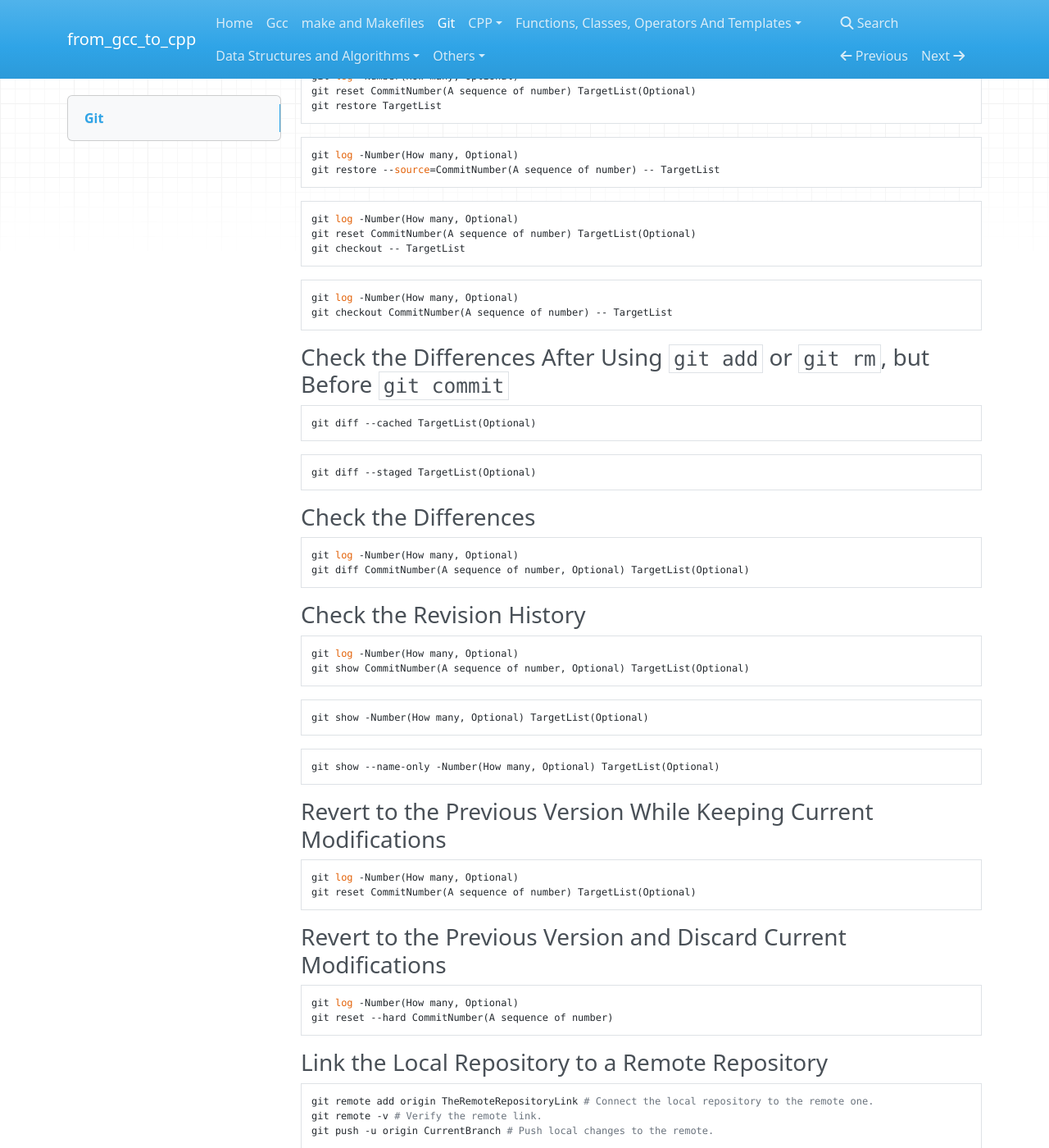
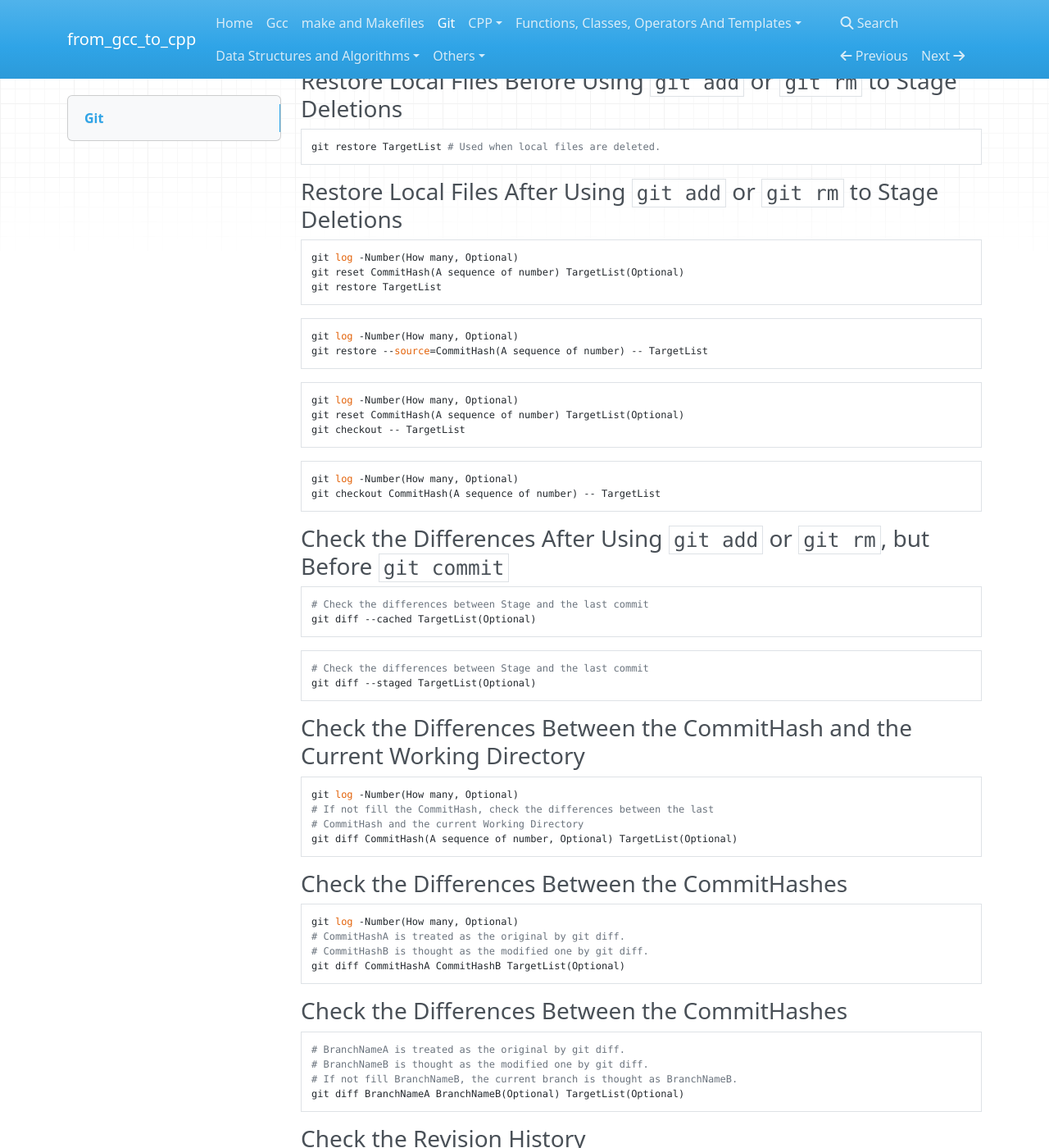
Before and after one commit to 0BananaBig0/from_gcc_to_cpp, an MkDocs documentation site: the page built from docs/Git.md, in a window 1280 px wide and 1400 px high, scrolled down 3554 px. Shown: the whole window at 82% size. Built offline with MkDocs 1.6.1, drawn with Linux system fonts in a browser that asks for light colours; nearby versions of some CDN libraries; some of the changed text lies outside the part shown.

Commit message:
Update Git.md

````diff
--- a/docs/Git.md
+++ b/docs/Git.md
@@ -11,12 +11,15 @@
   - [Add Files to a Branch](#add-files-to-a-branch)
   - [Delete Files of a Branch](#delete-files-of-a-branch)
   - [Check the Status](#check-the-status)
+  - [Check the Log](#check-the-log)
   - [Check Who Modified the File](#check-who-modified-the-file)
   - [Discard Current Modifications](#discard-current-modifications)
   - [Restore Local Files Before Using `git add` or `git rm` to Stage Deletions](#restore-local-files-before-using-git-add-or-git-rm-to-stage-deletions)
   - [Restore Local Files After Using `git add` or `git rm` to Stage Deletions](#restore-local-files-after-using-git-add-or-git-rm-to-stage-deletions)
   - [Check the Differences After Using `git add` or `git rm`, but Before `git commit`](#check-the-differences-after-using-git-add-or-git-rm-but-before-git-commit)
-  - [Check the Differences](#check-the-differences)
+  - [Check the Differences Between the CommitHash and the Current Working Directory](#check-the-differences-between-the-commithash-and-the-current-working-directory)
+  - [Check the Differences Between the CommitHashes](#check-the-differences-between-the-commithashes)
+  - [Check the Differences Between the CommitHashes](#check-the-differences-between-the-commithashes-1)
   - [Check the Revision History](#check-the-revision-history)
   - [Revert to the Previous Version While Keeping Current Modifications](#revert-to-the-previous-version-while-keeping-current-modifications)
   - [Revert to the Previous Version and Discard Current Modifications](#revert-to-the-previous-version-and-discard-current-modifications)
@@ -32,7 +35,10 @@
   - [Copy the Specific Modification from Another Branch to the Current Branch](#copy-the-specific-modification-from-another-branch-to-the-current-branch)
   - [Push the Current Branch to The Remote Repository](#push-the-current-branch-to-the-remote-repository)
   - [Reorganize the Commit History](#reorganize-the-commit-history)
-  - [Tag Commits](#tag-commits)
+  - [Show Tags](#show-tags)
+  - [Tag a CommitHash](#tag-a-commithash)
+  - [Push the Tag to Remote](#push-the-tag-to-remote)
+  - [Delete a Tag](#delete-a-tag)
 
 <!-- vim-markdown-toc -->
 
@@ -159,6 +164,12 @@
 git status
 ```
 
+### Check the Log
+
+```SH
+git log -Number(How many, Optional) BranchName(Optional)
+```
+
 ### Check Who Modified the File
 
 ```SH
@@ -181,48 +192,70 @@
 
 ```SH
 git log -Number(How many, Optional)
-git reset CommitNumber(A sequence of number) TargetList(Optional)
+git reset CommitHash(A sequence of number) TargetList(Optional)
 git restore TargetList
 ```
 
 ```SH
 git log -Number(How many, Optional)
-git restore --source=CommitNumber(A sequence of number) -- TargetList
+git restore --source=CommitHash(A sequence of number) -- TargetList
 ```
 
 ```SH
 git log -Number(How many, Optional)
-git reset CommitNumber(A sequence of number) TargetList(Optional)
+git reset CommitHash(A sequence of number) TargetList(Optional)
 git checkout -- TargetList
 ```
 
 ```SH
 git log -Number(How many, Optional)
-git checkout CommitNumber(A sequence of number) -- TargetList
+git checkout CommitHash(A sequence of number) -- TargetList
 ```
 
 ### Check the Differences After Using `git add` or `git rm`, but Before `git commit`
 
 ```SH
+# Check the differences between Stage and the last commit
 git diff --cached TargetList(Optional)
 ```
 
 ```SH
+# Check the differences between Stage and the last commit
 git diff --staged TargetList(Optional)
 ```
 
-### Check the Differences
+### Check the Differences Between the CommitHash and the Current Working Directory
 
 ```SH
 git log -Number(How many, Optional)
-git diff CommitNumber(A sequence of number, Optional) TargetList(Optional)
+# If not fill the CommitHash, check the differences between the last
+# CommitHash and the current Working Directory
+git diff CommitHash(A sequence of number, Optional) TargetList(Optional)
+```
+
+### Check the Differences Between the CommitHashes
+
+```SH
+git log -Number(How many, Optional)
+# CommitHashA is treated as the original by git diff.
+# CommitHashB is thought as the modified one by git diff.
+git diff CommitHashA CommitHashB TargetList(Optional)
+```
+
+### Check the Differences Between the CommitHashes
+
+```SH
+# BranchNameA is treated as the original by git diff.
+# BranchNameB is thought as the modified one by git diff.
+# If not fill BranchNameB, the current branch is thought as BranchNameB.
+git diff BranchNameA BranchNameB(Optional) TargetList(Optional)
 ```
 
 ### Check the Revision History
 
 ```SH
 git log -Number(How many, Optional)
-git show CommitNumber(A sequence of number, Optional) TargetList(Optional)
+git show CommitHashList(Optional) TargetList(Optional) BranchName(Optional)
 ```
 
 ```SH
@@ -237,14 +270,14 @@
 
 ```SH
 git log -Number(How many, Optional)
-git reset CommitNumber(A sequence of number) TargetList(Optional)
+git reset CommitHash(A sequence of number) TargetList(Optional)
 ```
 
 ### Revert to the Previous Version and Discard Current Modifications
 
 ```SH
 git log -Number(How many, Optional)
-git reset --hard CommitNumber(A sequence of number)
+git reset --hard CommitHash(A sequence of number)
 ```
 
 ### Link the Local Repository to a Remote Repository
@@ -378,7 +411,7 @@
 git switch AnotherBranch
 git log # Find the specific Modification
 git switch CurrentBranch
-git cherry-pick CommitNumber
+git cherry-pick CommitHash
 ```
 
 ### Push the Current Branch to The Remote Repository
@@ -393,13 +426,36 @@
 git rebase
 ```
 
-### Tag Commits
+### Show Tags
 
 ```SH
 git tag # Check tags
 ```
 
 ```SH
-git tag TagName CommitNumber(Optional)
-# If you tag CommitNumber with TagName, TagName can replace CommitNumber in git commands that require it.
+git tag -l Pattern # Check tags matching the Pattern
 ```
+
+### Tag a CommitHash
+
+```SH
+git tag TagName/VersionName CommitHash(Optional) -m Comment(Optional)
+# If you tag CommitHash with TagName, TagName can replace CommitHash in git commands that require it.
+```
+
+### Push the Tag to Remote
+
+```SH
+git push origin TagName # Push the specified TagName to Remote
+```
+
+```SH
+git push origin --tags # Push all tags to Remote
+```
+
+### Delete a Tag
+
+```SH
+git tag -d TagName # Delete local TagName
+git push origin --delete TagName # Delete remote TagName
+```
````
Also changed, not shown: other parts of docs/Git.md (+1 -2 lines), README.md (+8 -2 lines).
